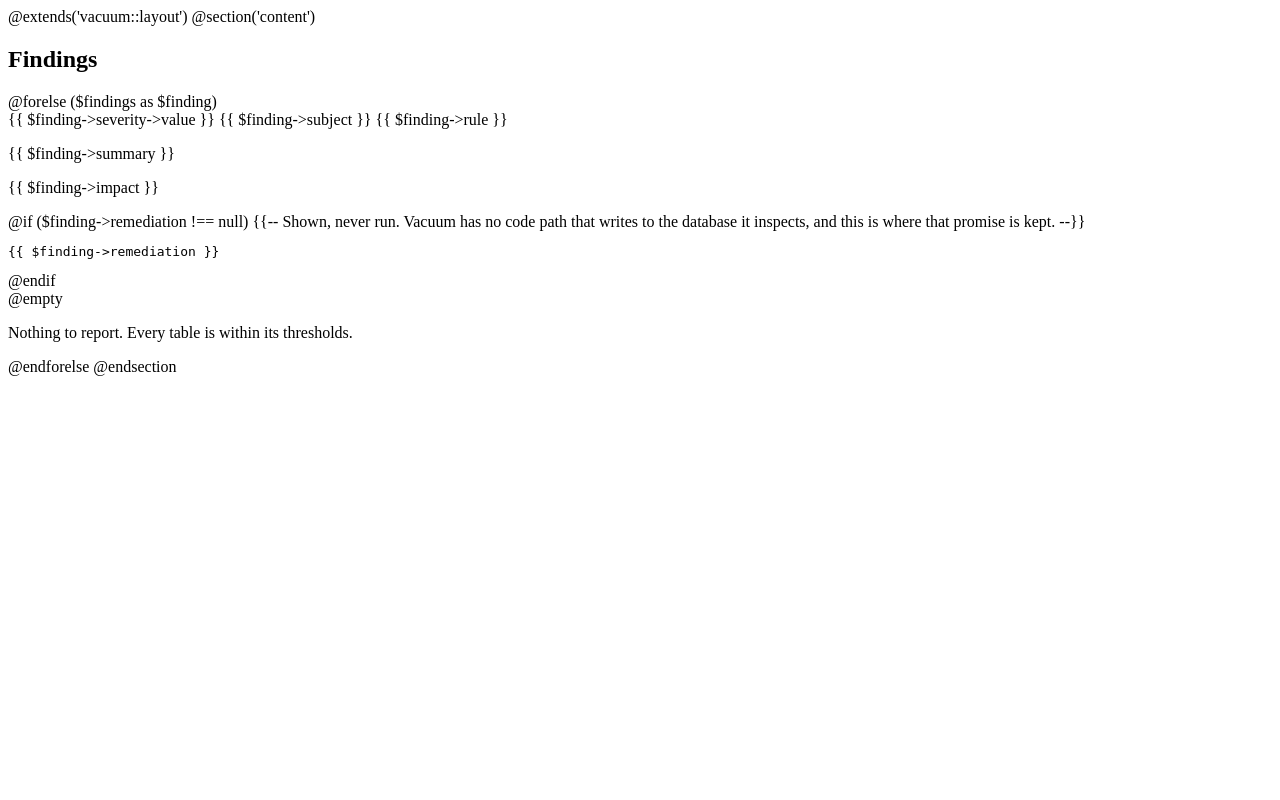
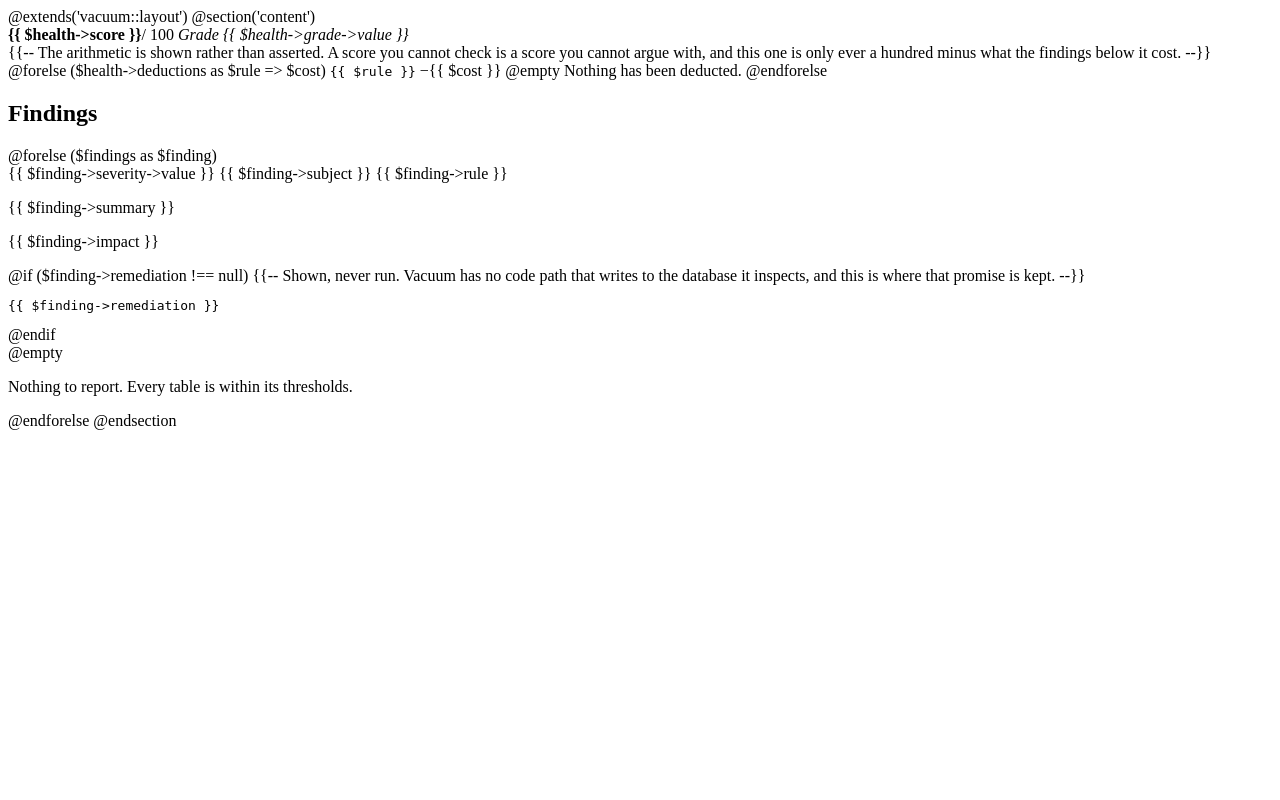
Before and after one commit to Heyosseus/vacuum, a PHP site: template resources/views/dashboard.blade.php in a window 1280 px wide. Run offline with PHP 8.4, Linux system fonts and the light colour scheme; the template is opened without the code that fills it: most values are stand-ins (such as "Sample title", 1, 10 or a date in 2020).

Commit message:
feat: score the database out of findings

```diff
--- a/resources/views/dashboard.blade.php
+++ b/resources/views/dashboard.blade.php
@@ -1,6 +1,24 @@
 @extends('vacuum::layout')
 
 @section('content')
+    <section class="health health--{{ strtolower($health->grade->value) }}">
+        <div class="health__score">
+            <strong>{{ $health->score }}</strong><span>/ 100</span>
+            <em>Grade {{ $health->grade->value }}</em>
+        </div>
+
+        {{-- The arithmetic is shown rather than asserted. A score you cannot
+             check is a score you cannot argue with, and this one is only ever
+             a hundred minus what the findings below it cost. --}}
+        <div class="health__working">
+            @forelse ($health->deductions as $rule => $cost)
+                <span class="working"><code>{{ $rule }}</code> &minus;{{ $cost }}</span>
+            @empty
+                <span class="working">Nothing has been deducted.</span>
+            @endforelse
+        </div>
+    </section>
+
     <h2>Findings</h2>
 
     @forelse ($findings as $finding)
--- a/resources/views/layout.blade.php
+++ b/resources/views/layout.blade.php
@@ -96,6 +96,28 @@
             font: 0.8125rem/1.5 ui-monospace, "SF Mono", Menlo, monospace;
         }
 
+        .health {
+            margin-top: 2rem;
+            background: var(--panel);
+            border: 1px solid var(--line);
+            border-top: 3px solid var(--info);
+            border-radius: 6px;
+            padding: 1.25rem 1.375rem;
+        }
+        .health--a { border-top-color: #3f8f5f; }
+        .health--b { border-top-color: var(--info); }
+        .health--c, .health--d { border-top-color: var(--warning); }
+        .health--f { border-top-color: var(--critical); }
+
+        .health__score { display: flex; align-items: baseline; gap: 0.5rem; }
+        .health__score strong { font-size: 2.25rem; font-weight: 650; letter-spacing: -0.02em; }
+        .health__score span { color: var(--muted); font-size: 0.875rem; }
+        .health__score em { margin-left: auto; font-style: normal; font-weight: 600; color: var(--muted); }
+
+        .health__working { margin-top: 0.75rem; display: flex; flex-wrap: wrap; gap: 0.5rem 1rem; }
+        .working { font-size: 0.8125rem; color: var(--muted); }
+        .working code { font-family: ui-monospace, Menlo, monospace; }
+
         .empty {
             background: var(--panel);
             border: 1px solid var(--line);
```
Also changed, not shown: src/Advisor/Grade.php (added, +25 -0 lines), src/Advisor/Health.php (added, +59 -0 lines), src/Advisor/Severity.php (+15 -0 lines), src/Http/Controllers/DashboardController.php (+7 -1 lines), tests/Feature/Http/DashboardTest.php (+23 -1 lines), tests/Unit/Advisor/HealthTest.php (added, +93 -0 lines).
